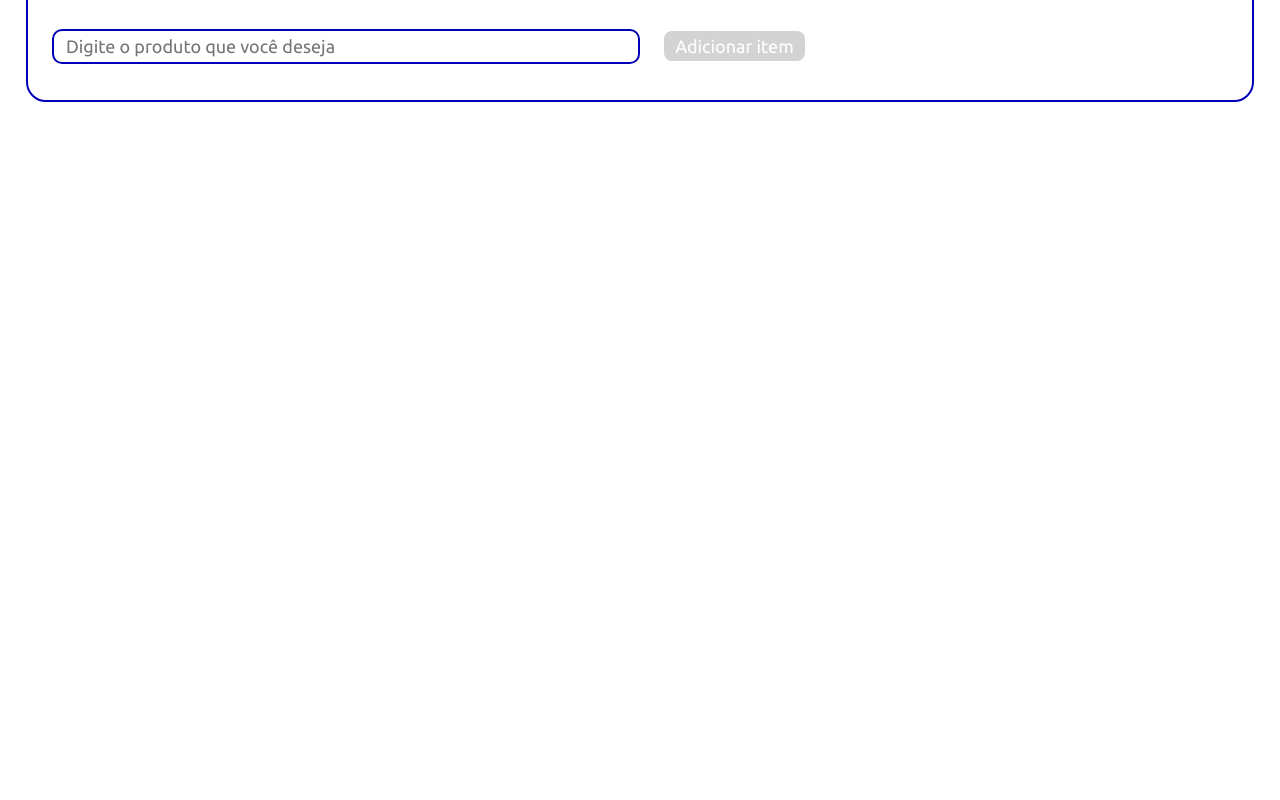
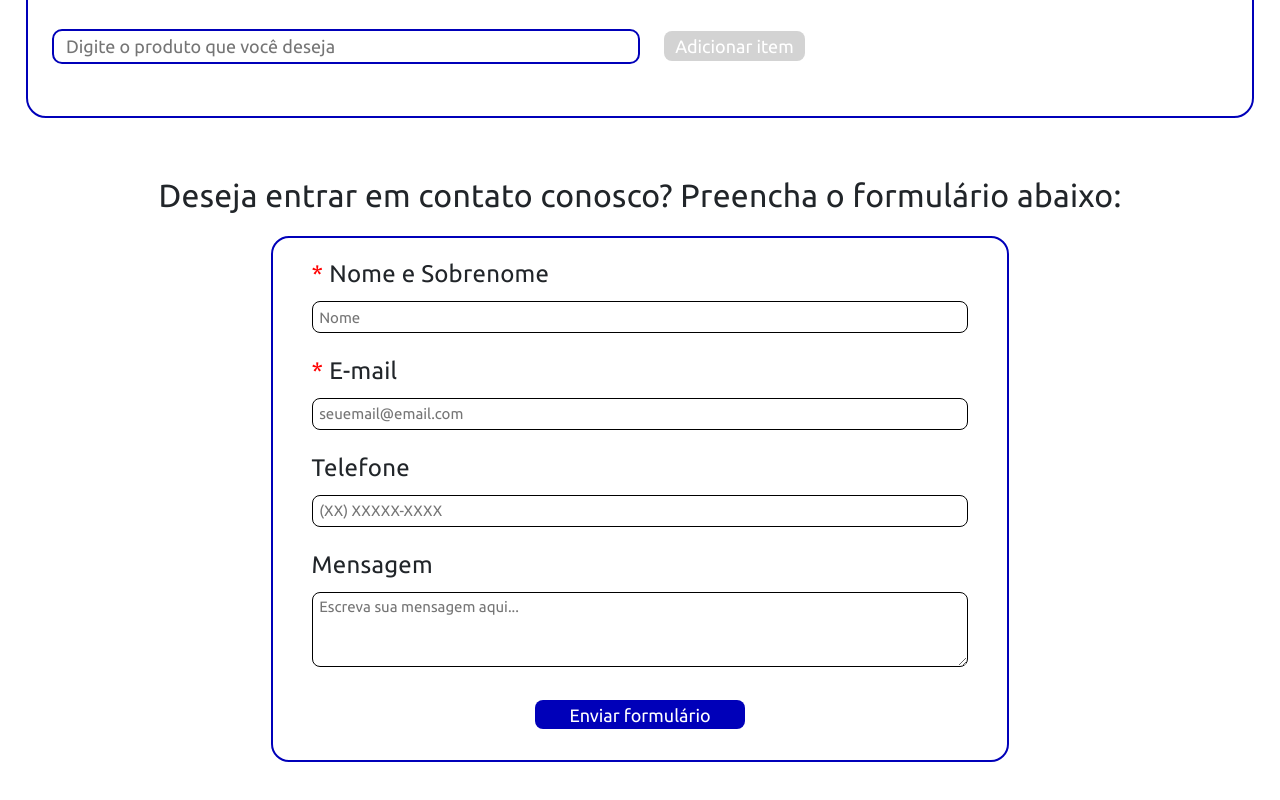
Before and after one commit to lucas-olmelo/lojinhaDoLuquinhas, an Angular app: page /faleconosco in a window 1280 px wide. Shown: the part 246-1046 px from the top of the page. Before the commit the page ends 800 px from the top, so only its background shows below. Built offline with nearby package versions, Linux system fonts and the light colour scheme.

Commit message:
Novos avisos e tela de contato

```diff
--- a/package.json
+++ b/package.json
@@ -20,6 +20,7 @@
     "@angular/platform-browser": "^16.2.0",
     "@angular/platform-browser-dynamic": "^16.2.0",
     "@angular/router": "^16.2.0",
+    "jquery": "^3.7.1",
     "rxjs": "~7.8.0",
     "tslib": "^2.3.0",
     "zone.js": "~0.13.0"
@@ -29,6 +30,7 @@
     "@angular/cli": "~16.2.0",
     "@angular/compiler-cli": "^16.2.0",
     "@types/jasmine": "~4.3.0",
+    "@types/jquery": "^3.5.22",
     "jasmine-core": "~4.6.0",
     "karma": "~6.4.0",
     "karma-chrome-launcher": "~3.2.0",
--- a/src/app/components/dropdown/dropdown.component.html
+++ b/src/app/components/dropdown/dropdown.component.html
@@ -1,3 +1,5 @@
+<link rel="stylesheet" href="https://stackpath.bootstrapcdn.com/bootstrap/4.1.3/css/bootstrap.min.css" integrity="sha384-MCw98/SFnGE8fJT3GXwEOngsV7Zt27NXFoaoApmYm81iuXoPkFOJwJ8ERdknLPMO" crossorigin="anonymous">
+
 <div class="dropdownContainer">
     <h2 class="title">Comprar jogos:</h2>
     <select [(ngModel)]="select1" (change)="onChange()">
--- a/src/app/components/dropdown/dropdown.component.ts
+++ b/src/app/components/dropdown/dropdown.component.ts
@@ -1,11 +1,13 @@
 import { Component } from '@angular/core';
 import { CartService } from "../../services/cart.service";
+import * as $ from 'jquery';
 
 @Component({
   selector: 'app-dropdown',
   templateUrl: './dropdown.component.html',
   styleUrls: ['./dropdown.component.css']
 })
+
 export class DropdownComponent {
 
   constructor(private cartService: CartService){ }
@@ -76,9 +78,37 @@ export class DropdownComponent {
   }
 
   clickButton(){
-    alert(this.game.nome + ' adicionado ao carrinho')
+    this.mostraDialogo(this.game.nome);
     this.cartService.adicionaLista(this.gameCovers.filter((x)=> x.id == this.select1)[0]);
     this.game = {id: 0, nome: '', preco: 0, img: ''};
     this.select1 = 99;
   }
+
+  mostraDialogo(gameName: string) {
+
+    // monta o css da mensagem para que fique flutuando na frente de todos elementos da página
+    var cssMessage = "display: block; position: fixed; bottom: 5%; left: 20%; right: 20%; width: 60%; padding-top: 10px; z-index: 9999";
+    var cssInner = "padding: 2%; font-size: 18px; margin: 0 auto; box-shadow: 1px 1px 5px black;";
+
+    // monta o html da mensagem com Bootstrap
+    var dialogo = "";
+    dialogo += '<div id="message" style="'+cssMessage+'">';
+    dialogo += '    <div class="alert alert-success alert-dismissable" style="'+cssInner+'">';
+    dialogo += '    <a href="#" class="close" data-dismiss="alert" aria-label="close">×</a>';
+    dialogo += `    ${gameName} foi adicionado ao carrinho`
+    dialogo += '    </div>';
+    dialogo += '</div>';
+
+    // adiciona ao body a mensagem com o efeito de fade
+    $("body").append(dialogo);
+    $("#message").hide();
+    $("#message").fadeIn(200);
+
+    // contador de tempo para a mensagem sumir
+    setTimeout(function() {
+      $('#message').fadeOut(300, function(){
+          $(this).remove();
+      });
+    }, 3000); // milliseconds
+  }
 }
--- a/src/app/components/wish-list/wish-list.component.css
+++ b/src/app/components/wish-list/wish-list.component.css
@@ -48,7 +48,7 @@
 .buttonRemove {
     background-color: rgb(95, 95, 95);
     color: white;
-    border-radius: 8px;
+    border-radius: 5px;
     font-size: 12px;
     padding: .8% 5%;
     margin: 1% 0 1%;
@@ -56,7 +56,12 @@
     width: 200px;
 }
 
-.buttonCart:hover, .buttonRemove:hover {
+.buttonCart:hover {
     cursor: pointer;
     transform: scale(1.1);
 }
+
+.buttonRemove:hover {
+    cursor: pointer;
+
+}
--- a/src/app/components/wish-list/wish-list.component.html
+++ b/src/app/components/wish-list/wish-list.component.html
@@ -1,3 +1,5 @@
+<link rel="stylesheet" href="https://stackpath.bootstrapcdn.com/bootstrap/4.1.3/css/bootstrap.min.css" integrity="sha384-MCw98/SFnGE8fJT3GXwEOngsV7Zt27NXFoaoApmYm81iuXoPkFOJwJ8ERdknLPMO" crossorigin="anonymous">
+
 <div class="cartContainer">
     <h2 class="title">Lista de Desejos</h2>
     <div class="cartItems">
--- a/src/app/components/wish-list/wish-list.component.ts
+++ b/src/app/components/wish-list/wish-list.component.ts
@@ -1,5 +1,6 @@
 import { Component } from '@angular/core';
 import { CartService } from 'src/app/services/cart.service';
+import * as $ from 'jquery';
 
 @Component({
   selector: 'app-wish-list',
@@ -21,7 +22,7 @@ export class WishListComponent {
   clickButton(id: number){
     let game = this.cartService.retornaListaDesejo().filter((game)=> game.id == id)[0]
 
-    alert(game.nome + ' adicionado ao carrinho')
+    this.mostraDialogo(game.nome)
     this.cartService.adicionaLista(game);
   }
 
@@ -30,4 +31,32 @@ export class WishListComponent {
     this.cartService.removeListaDesejo(game);
     this.wishList = this.cartService.retornaListaDesejo();
   }
+
+  mostraDialogo(gameName: string) {
+
+    // monta o css da mensagem para que fique flutuando na frente de todos elementos da página
+    var cssMessage = "display: block; position: fixed; bottom: 5%; left: 20%; right: 20%; width: 60%; padding-top: 10px; z-index: 9999";
+    var cssInner = "padding: 2%; font-size: 18px; margin: 0 auto; box-shadow: 1px 1px 5px black;";
+
+    // monta o html da mensagem com Bootstrap
+    var dialogo = "";
+    dialogo += '<div id="message" style="'+cssMessage+'">';
+    dialogo += '    <div class="alert alert-success alert-dismissable" style="'+cssInner+'">';
+    dialogo += '    <a href="#" class="close" data-dismiss="alert" aria-label="close">×</a>';
+    dialogo += `    ${gameName} foi adicionado ao carrinho`
+    dialogo += '    </div>';
+    dialogo += '</div>';
+
+    // adiciona ao body a mensagem com o efeito de fade
+    $("body").append(dialogo);
+    $("#message").hide();
+    $("#message").fadeIn(200);
+
+    // contador de tempo para a mensagem sumir
+    setTimeout(function() {
+      $('#message').fadeOut(300, function(){
+          $(this).remove();
+      });
+    }, 3000); // milliseconds
+  }
 }
--- a/src/app/pages/fale-conosco/fale-conosco.component.css
+++ b/src/app/pages/fale-conosco/fale-conosco.component.css
@@ -1,3 +1,54 @@
 .faleContainer {
     padding: 2%;
 }
+
+/*Texto inicial*/
+.tituloContato{
+    text-align: center;
+    font-size: 32px;
+    margin-top: 5%;
+}
+
+/*Formulário*/
+form {
+    width: 60%;
+    font-size: 24px;
+    margin: 2% auto 5%;
+    border: rgb(0, 0, 185) 2px solid;
+    padding: 2%;
+    border-radius: 18px;
+}
+
+fieldset{
+    padding-left: 2%;
+    padding-right: 2%;
+}
+
+/*Inputs*/
+.input-padrao{
+    border: solid 1px black;
+    display: block;
+    width: 100%;
+    font-size: 15px;
+    padding: 1%;
+    margin-top: 1%;
+    margin-bottom: 4%;
+    border-radius: 8px;
+}
+
+/*Botão*/
+.enviar{
+    background-color: rgb(0, 0, 185);
+    color: white;
+    border-radius: 8px;
+    font-size: 18px;
+    padding: .8% 5%;
+    cursor: pointer;
+    margin: 1% auto;
+}
+.enviar:hover{
+    transform: scale(1.1);
+}
+form div{
+    text-align: center;
+}
--- a/src/app/pages/fale-conosco/fale-conosco.component.html
+++ b/src/app/pages/fale-conosco/fale-conosco.component.html
@@ -1,3 +1,27 @@
+<link rel="stylesheet" href="https://stackpath.bootstrapcdn.com/bootstrap/4.1.3/css/bootstrap.min.css" integrity="sha384-MCw98/SFnGE8fJT3GXwEOngsV7Zt27NXFoaoApmYm81iuXoPkFOJwJ8ERdknLPMO" crossorigin="anonymous">
+
 <div class="faleContainer">
     <app-lista-desejos></app-lista-desejos>
+    <div class="tituloContato">
+        <p>Deseja entrar em contato conosco? Preencha o formulário abaixo:
+    </div>
+    <!--Formulário-->
+    <form name="formContato" method="get" action="mailto:lucaas1904@gmail.com" target="_blank">
+        <fieldset>
+            <label for="nomesobrenome"><span style="color: red;">*</span> Nome e Sobrenome</label>
+            <input type="text" id="nomeSn" name="" class="input-padrao" placeholder="Nome" required>
+
+            <label for="email"><span style="color: red;">*</span> E-mail</label>
+            <input type="email" id="email" name="" class="input-padrao" required placeholder="seuemail@email.com">
+
+            <label for="telefone">Telefone</label>
+            <input type="tel" id="telefone" name="" class="input-padrao" placeholder="(XX) XXXXX-XXXX">
+
+            <label for="mensagem">Mensagem</label>
+            <textarea name="" id="mensagem" class="input-padrao" cols="70" rows="4" placeholder="Escreva sua mensagem aqui..."></textarea>
+        </fieldset>
+        <div>
+            <input type="submit" value="Enviar formulário" class="enviar" (click)="mostraDialogo()">
+        </div>
+    </form>
 </div>
--- a/src/app/pages/fale-conosco/fale-conosco.component.ts
+++ b/src/app/pages/fale-conosco/fale-conosco.component.ts
@@ -1,4 +1,5 @@
 import { Component } from '@angular/core';
+import * as $ from 'jquery';
 
 @Component({
   selector: 'app-fale-conosco',
@@ -7,4 +8,31 @@ import { Component } from '@angular/core';
 })
 export class FaleConoscoComponent {
 
+  mostraDialogo() {
+
+    // monta o css da mensagem para que fique flutuando na frente de todos elementos da página
+    var cssMessage = "display: block; position: fixed; bottom: 5%; left: 20%; right: 20%; width: 60%; padding-top: 10px; z-index: 9999";
+    var cssInner = "padding: 2%; font-size: 18px; margin: 0 auto; box-shadow: 1px 1px 5px black;";
+
+    // monta o html da mensagem com Bootstrap
+    var dialogo = "";
+    dialogo += '<div id="message" style="'+cssMessage+'">';
+    dialogo += '    <div class="alert alert-success alert-dismissable" style="'+cssInner+'">';
+    dialogo += '    <a href="#" class="close" data-dismiss="alert" aria-label="close">×</a>';
+    dialogo += `    Mensagem enviada com sucesso!`
+    dialogo += '    </div>';
+    dialogo += '</div>';
+
+    // adiciona ao body a mensagem com o efeito de fade
+    $("body").append(dialogo);
+    $("#message").hide();
+    $("#message").fadeIn(200);
+
+    // contador de tempo para a mensagem sumir
+    setTimeout(function() {
+      $('#message').fadeOut(300, function(){
+          $(this).remove();
+      });
+    }, 3000); // milliseconds
+  }
 }
```
Also changed, not shown: 1 other file (tests, documents, lock files or other folders).
